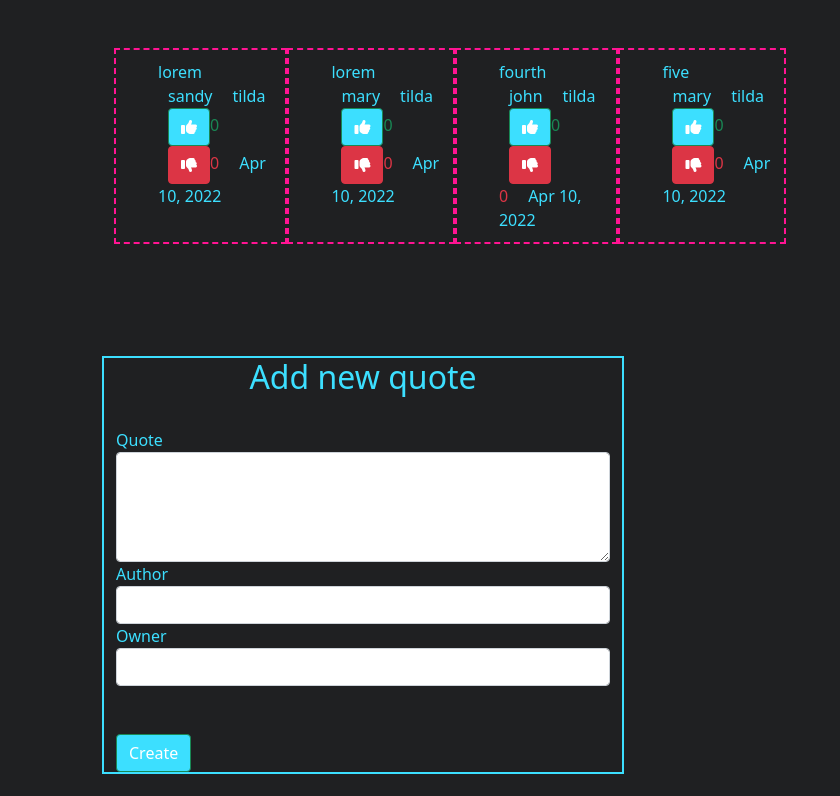
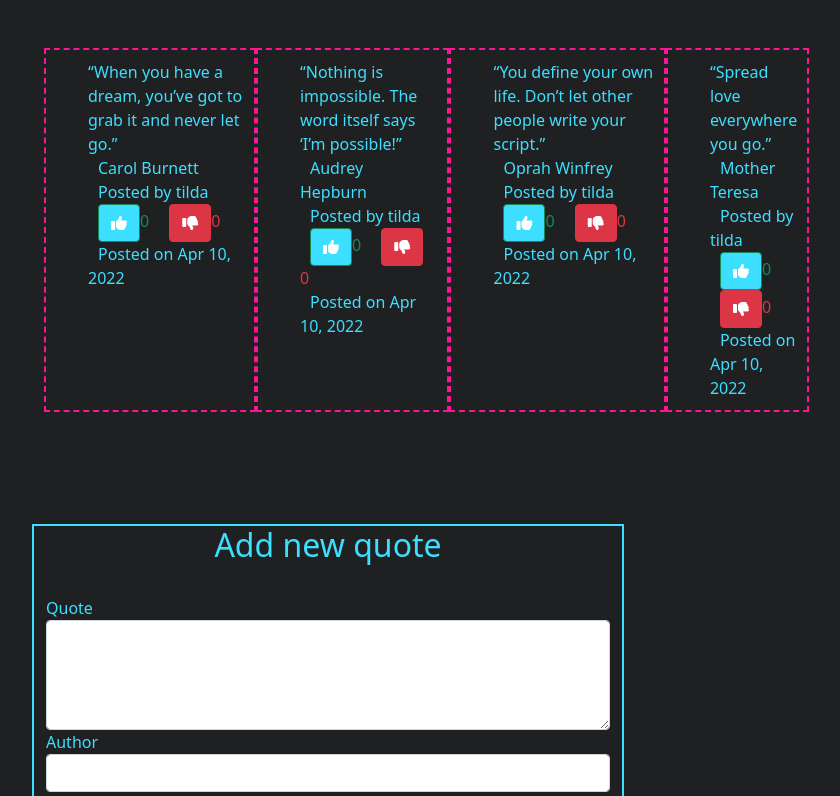
Before and after one commit to Maltilda-Nyaboke/week-8, an Angular app: page / in a window 1280 px wide. Shown: the top 796 px of the page, without its empty margins (16-856 px from the left). Built offline with nearby package versions, Linux system fonts and the light colour scheme.

Commit message:
style:add quotes

```diff
--- a/src/app/quote-form/quote-form.component.html
+++ b/src/app/quote-form/quote-form.component.html
@@ -1,10 +1,10 @@
 
-<div class="container">
+<div class="container-fluid">
   <div class="row p-5">
      <div class="c0l-md-2"></div>
     <div class="col-md-8 d-flex justify-content-center">
       <ul *ngFor="let quote of quotes; let i = index">
-        <li appQuoteHighlight>{{quote.quote}}  <span>{{quote.author}}</span>   <span>{{quote.owner}}</span>  <span class="text-success "> <button (click)='quote.addVote()' class="btn btn-success"><i class="fa-solid fa-thumbs-up"></i></button>{{quote.upvotes}}</span>   <span class="text-danger ml-3" ><button (click)='quote.subVote()' class="btn btn-danger"><i class="fa-solid fa-thumbs-down"></i></button>{{quote.downvotes}}</span> <span>{{newQuote.postDate|date}}</span></li>
+        <li appQuoteHighlight>{{quote.quote}}<br><span>{{quote.author}}</span> <br> <span>Posted by {{quote.owner}}</span> <br> <span class="text-success "> <button (click)='quote.addVote()' class="btn btn-success"><i class="fa-solid fa-thumbs-up"></i></button>{{quote.upvotes}}</span>   <span class="text-danger ml-3" ><button (click)='quote.subVote()' class="btn btn-danger"><i class="fa-solid fa-thumbs-down"></i></button>{{quote.downvotes}}</span> <br> <span>Posted on {{newQuote.postDate|date}}</span></li>
       </ul>
     </div>
     <div class="col-md-2"></div>
--- a/src/app/quote-form/quote-form.component.ts
+++ b/src/app/quote-form/quote-form.component.ts
@@ -18,10 +18,10 @@ newQuote = new Quote('','','', 0 , 0,new Date( ));
 
   author ="";
   quotes:Quote[]=[
-    new Quote('lorem','sandy','tilda', 0, 0,new Date(12,3,2020)),
-    new Quote('lorem','mary','tilda', 0, 0,new Date(12,3,2020)),
-    new Quote('fourth','john','tilda', 0,0,new Date(12,3,2020)),
-    new Quote('five','mary','tilda', 0, 0,new Date(12,3,2020))
+    new Quote('“When you have a dream, you’ve got to grab it and never let go.”','Carol Burnett','tilda', 0, 0,new Date(12,3,2020)),
+    new Quote('“Nothing is impossible. The word itself says ‘I’m possible!”','Audrey Hepburn','tilda', 0, 0,new Date(12,3,2020)),
+    new Quote('“You define your own life. Don’t let other people write your script.”','Oprah Winfrey','tilda', 0,0,new Date(12,3,2020)),
+    new Quote('“Spread love everywhere you go.”','Mother Teresa','tilda', 0, 0,new Date(12,3,2020))
   ]
 create(){
   let quoteLength = this.quotes.length;
```
